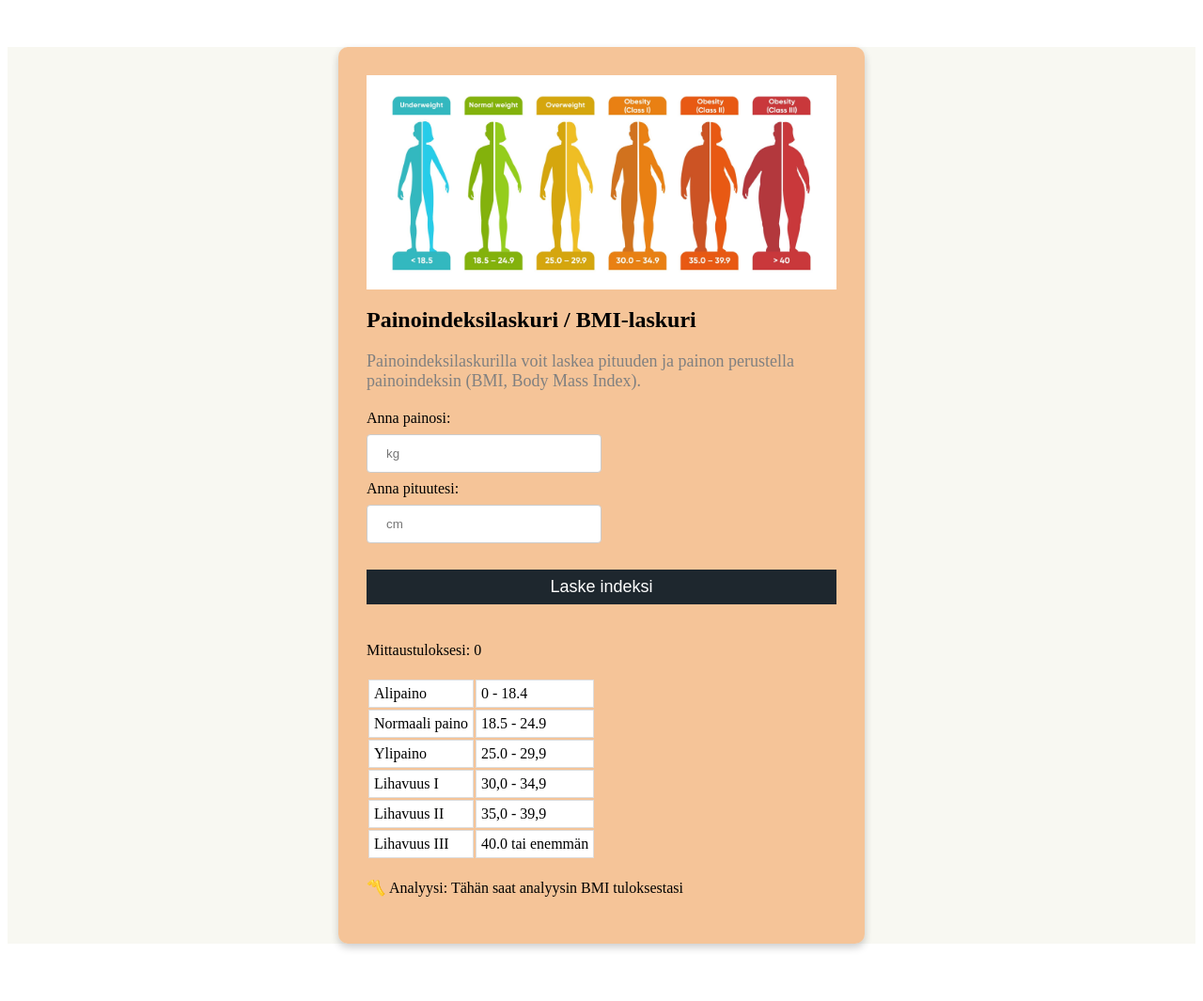
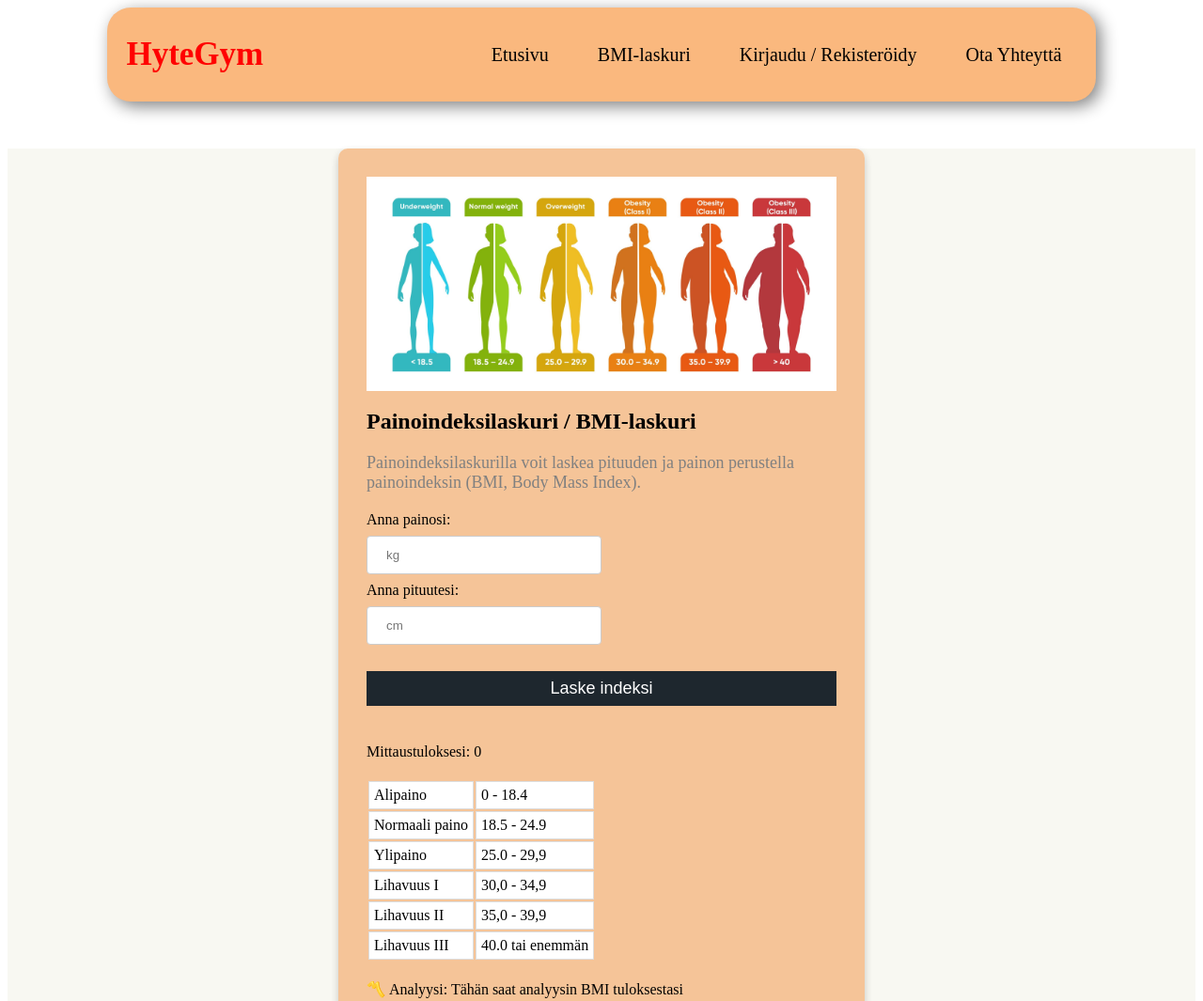
Before and after one commit to suviwe/MyHealthDiary, a plain HTML site: page viikko2_BMI.html in a window 1280 px wide. Shown: the top 1065 px of the page at 94% size. Drawn offline with Linux system fonts and the light colour scheme.

Commit message:
lisätty navigointipalkki myös BMI-laskurisivulle

```diff
--- a/css/style2.css
+++ b/css/style2.css
@@ -1,8 +1,83 @@
 
 
 /*********************/
-/* BMI osion tyylittely */
+/* Navigointi palkin tiedot */
+.valikko {
+    display: flex;
+    justify-content: space-between;
+    align-items: center;
+    height: 100px;
+    width: 80%;
+    margin: auto;
+    padding: 0 20px;
+    background-color: rgb(250, 184, 126);
+    font-size: 20px;
+    border-radius: 25px;
+    box-shadow: 5px 5px 18px grey;
+}
+.valikon_logo {
+    font-size: 35px;
+    font-weight: bold;
+    color: red;
 
+
+  }
+
+  .burger-menu {
+    display: none;
+    flex-direction: column;
+    cursor: pointer;
+    gap: 5px;
+    padding: 10px;
+    position: absolute;
+    right: 20px;
+    top: 30px;
+    z-index: 1000;
+    /*left: 250px;*/
+  }
+
+  .burger-menu span {
+    display: block;
+    width: 30px;
+    height: 8px;
+    background-color: grey;
+    border-radius: 2px;
+
+  }
+
+  .nav-links {
+    display: flex;
+    list-style: none;
+    gap: 20px;
+
+  }
+
+  ul {
+    list-style-type: none;
+    margin: 0;
+    padding: 0;
+    overflow: hidden;
+
+  }
+
+  .nav-links li {
+    float: left;
+  }
+
+  .nav-links li a {
+    color: black;
+    text-align: center;
+    padding: 14px 16px;
+    text-decoration: none;
+
+  }
+
+  .nav-links a:hover {
+
+    color: rgb(255, 0, 0);
+  }
+
+  /* BMI osion tyylittely */
 .card {
     box-shadow: 0 4px 8px 0 rgba(0, 0, 0, 0.2);
     max-width: 500px;
--- a/viikko2_BMI.html
+++ b/viikko2_BMI.html
@@ -9,6 +9,29 @@
   </head>
 
   <body>
+
+    <nav class="clearfix">
+      <div class="navbar">
+          <div class="valikko">
+              <div class="valikon_logo">HyteGym</div>
+
+              <!-- Burger-menu -->
+              <div class="burger-menu" onclick="toggleMenu()">
+                  <span></span>
+                  <span></span>
+                  <span></span>
+              </div>
+
+              <ul class="nav-links">
+                  <li><a href="viikko1.html">Etusivu</a></li>
+                  <li><a href="viikko2_BMI.html">BMI-laskuri</a></li>
+                  <li><a href="LogIn.html">Kirjaudu / Rekisteröidy</a></li>
+                  <li><a href="contact.html">Ota Yhteyttä</a></li>
+              </ul>
+          </div>
+      </div>
+  </nav>
+
 
 
       <main>
```
